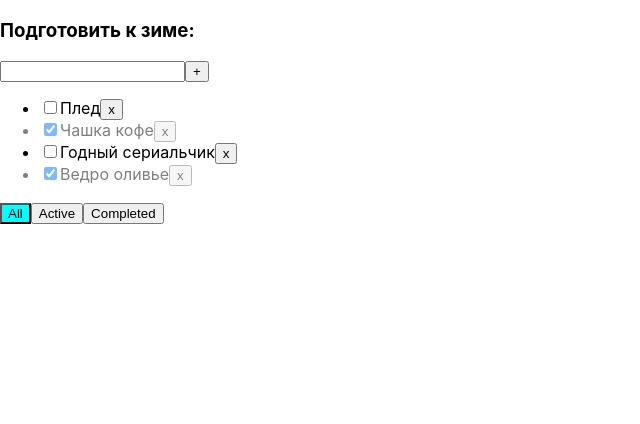
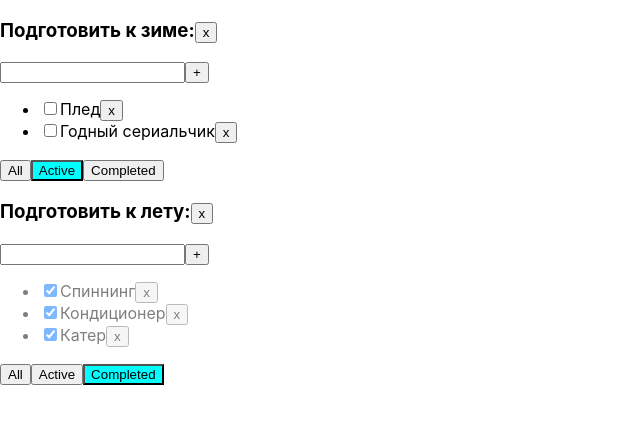
Before and after one commit to Sempreyo/todolist, a React (Create React App) app: page / in a window 1280 px wide. Shown: the top 424 px of the page, without its empty margins (0-640 px from the left). Built offline with nearby package versions, Linux system fonts and the light colour scheme.

Commit message:
05 (remove todolists, logic for every)

```diff
--- a/src/App.tsx
+++ b/src/App.tsx
@@ -6,8 +6,31 @@ import {v1} from 'uuid';
 
 export type FilterValuesType = 'all' | 'completed' | 'active'
 
+type TodolistType = {
+	id: string
+	title: string
+	filter: FilterValuesType
+}
+
 function App() {
-	let [tasks, setTasks] = useState([
+	let todolistId1 = v1();
+	let todolistId2 = v1();
+
+	let [todolists, setTodolists] = useState<TodolistType[]>([
+		{
+			id: todolistId1,
+			title: 'Подготовить к зиме:',
+			filter: 'active'
+		},
+		{
+			id: todolistId2,
+			title: 'Подготовить к лету:',
+			filter: 'completed'
+		}
+	]);
+
+	let [tasks, setTasks] = useState({
+		[todolistId1]: [
 			{
 				id: v1(),
 				title: 'Плед',
@@ -28,58 +51,102 @@ function App() {
 				title: 'Ведро оливье',
 				isDone: true
 			}
-	]);
-	let [filter, setFilter] = useState<FilterValuesType>('all');
+		],
+		[todolistId2]: [
+			{
+				id: v1(),
+				title: 'Спиннинг',
+				isDone: true
+			},
+			{
+				id: v1(),
+				title: 'Кондиционер',
+				isDone: true
+			},
+			{
+				id: v1(),
+				title: 'Катер',
+				isDone: true
+			},
+			{
+				id: v1(),
+				title: 'Мороженое',
+				isDone: false
+			}
+		],
+	});
 
-	function changeStatus(taskId: string, isDone: boolean) {
-		let task = tasks.find(item => item.id === taskId);
+	function removeTodolist(tlId: string) {
+		let filteredList = todolists.filter(item => item.id !== tlId);
+		setTodolists(filteredList);
+		delete tasks[tlId];
+		setTasks({...tasks});
+	}
+
+	function changeStatus(taskId: string, isDone: boolean, tlId: string) {
+		let currentTasks = tasks[tlId];
+		let task = currentTasks.find(item => item.id !== tlId);
 
 		if (task) {
 			task.isDone = isDone;
+			setTasks({...tasks});
+		}
 	}
 
-		setTasks([...tasks]);
-	}
-
-	function addTask(title: string) {
+	function addTask(title: string, tlId: string) {
 		const newTask: TaskType = {
 			id: v1(),
 			title: title,
 			isDone: false
 		}
+		let currentTasks = tasks[tlId];
+		tasks[tlId] = [...currentTasks, newTask];
 
-		const updateTasks = [...tasks, newTask]
-		setTasks(updateTasks)
+		setTasks({...tasks});
 	}
 
-	function removeTask(id: string) {
-		setTasks(tasks.filter(item => item.id !== id));
+	function removeTask(id: string, tlId: string) {
+		let currentTasks = tasks[tlId];
+		tasks[tlId] = currentTasks.filter(item => item.id !== id);
+		setTasks({...tasks});
 	}
 
-	function changeFilter(type: FilterValuesType) {
-		setFilter(type);
+	function changeFilter(type: FilterValuesType, tlId: string) {
+		let todolist = todolists.find(item => item.id === tlId);
+		if (todolist) {
+			todolist.filter = type;
+			setTodolists([...todolists]);
 		}
-
-	let filteredTasks = tasks;
-	switch (filter) {
-		case 'completed':
-			filteredTasks = tasks.filter(item => item.isDone);
-			break;
-		case 'active':
-			filteredTasks = tasks.filter(item => !item.isDone);
-			break;
 	}
 
 	return (
 		<div className="App">
-			<Todolist title="Подготовить к зиме:"
+			{
+				todolists.map(item => {
+					let filteredTasks = tasks[item.id];
+					switch (item.filter) {
+						case 'completed':
+							filteredTasks = filteredTasks.filter(item => item.isDone);
+							break;
+						case 'active':
+							filteredTasks = filteredTasks.filter(item => !item.isDone);
+							break;
+					}
+
+					return <Todolist
+						key={item.id}
+						id={item.id}
+						title={item.title}
 						tasks={filteredTasks}
 						removeTask={removeTask}
 						changeFilter={changeFilter}
 						addTask={addTask}
 						changeStatus={changeStatus}
-								filter={filter}
+						filter={item.filter}
+						removeTodolist={removeTodolist}
 					/>
+				})
+			}
 		</div>
 	);
 }
--- a/src/Todolist.tsx
+++ b/src/Todolist.tsx
@@ -8,13 +8,15 @@ export type TaskType = {
 }
 
 type PropsType = {
+	id: string
 	title: string
 	tasks: Array<TaskType>
-	removeTask: (id: string) => void,
-	changeFilter: (type: FilterValuesType) => void
-	addTask: (title: string) => void
-	changeStatus: (taskId: string, isDone: boolean) => void
+	removeTask: (id: string, tlId: string) => void,
+	changeFilter: (type: FilterValuesType, tlId: string) => void
+	addTask: (title: string, tlId: string) => void
+	changeStatus: (taskId: string, isDone: boolean, tlId: string) => void
 	filter: FilterValuesType
+	removeTodolist: (tlId: string) => void
 }
 
 export function Todolist(props: PropsType) {
@@ -35,7 +37,7 @@ export function Todolist(props: PropsType) {
 
 	const onMessageChangeHandler = () => {
 		if (title.trim() !== '') {
-			props.addTask(title.trim());
+			props.addTask(title.trim(), props.id);
 			setTitle('');
 		} else {
 			setError('Field is required!');
@@ -43,20 +45,27 @@ export function Todolist(props: PropsType) {
 	}
 
 	const onAllFilterChangeHandler = () => {
-		props.changeFilter('all')
+		props.changeFilter('all', props.id)
 	}
 
 	const onActiveFilterChangeHandler = () => {
-		props.changeFilter('active')
+		props.changeFilter('active', props.id)
 	}
 
 	const onCompletedFilterChangeHandler = () => {
-		props.changeFilter('completed')
+		props.changeFilter('completed', props.id)
+	}
+
+	const onRemoveTodolistHandler = () => {
+		props.removeTodolist(props.id)
 	}
 
 	return (
 		<div>
-			<h3>{props.title}</h3>
+			<h3>
+				{props.title}
+				<button onClick={onRemoveTodolistHandler}>x</button>
+			</h3>
 			<div>
 				<input value={title}
 							 onChange={onTitleChangeHandler}
@@ -70,11 +79,11 @@ export function Todolist(props: PropsType) {
 				{
 					props.tasks.map(item => {
 						const onRemoveHandler = () => {
-							props.removeTask(item.id)
+							props.removeTask(item.id, props.id)
 						}
 
 						const onChangeStatusHandler = (e: ChangeEvent<HTMLInputElement>) => {
-							props.changeStatus(item.id, e.currentTarget.checked);
+							props.changeStatus(item.id, e.currentTarget.checked, props.id);
 						}
 
 						return <li key={item.id} className={item.isDone ? 'is-done' : ''}>
```
Lines whose indentation alone changed are shown as unchanged.
